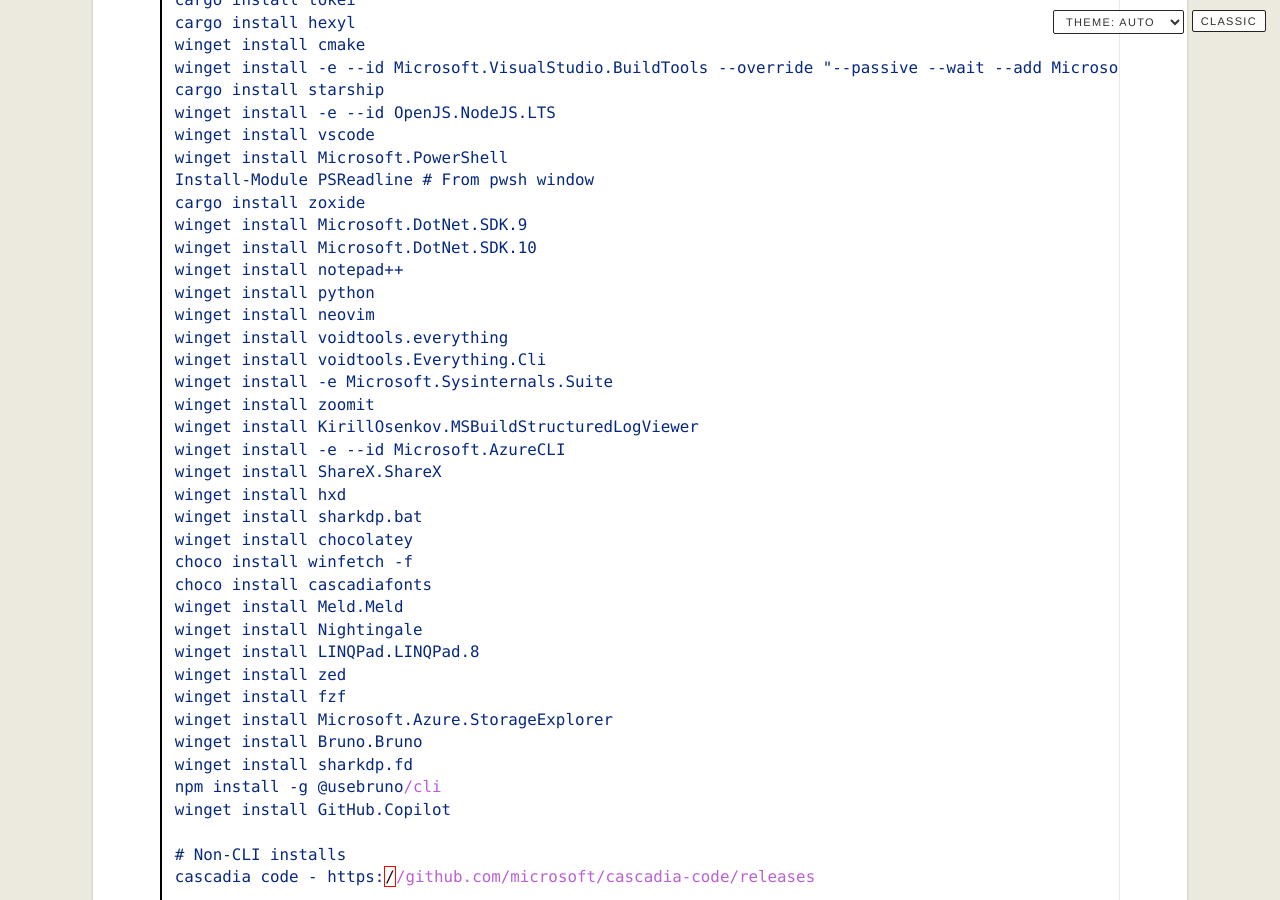
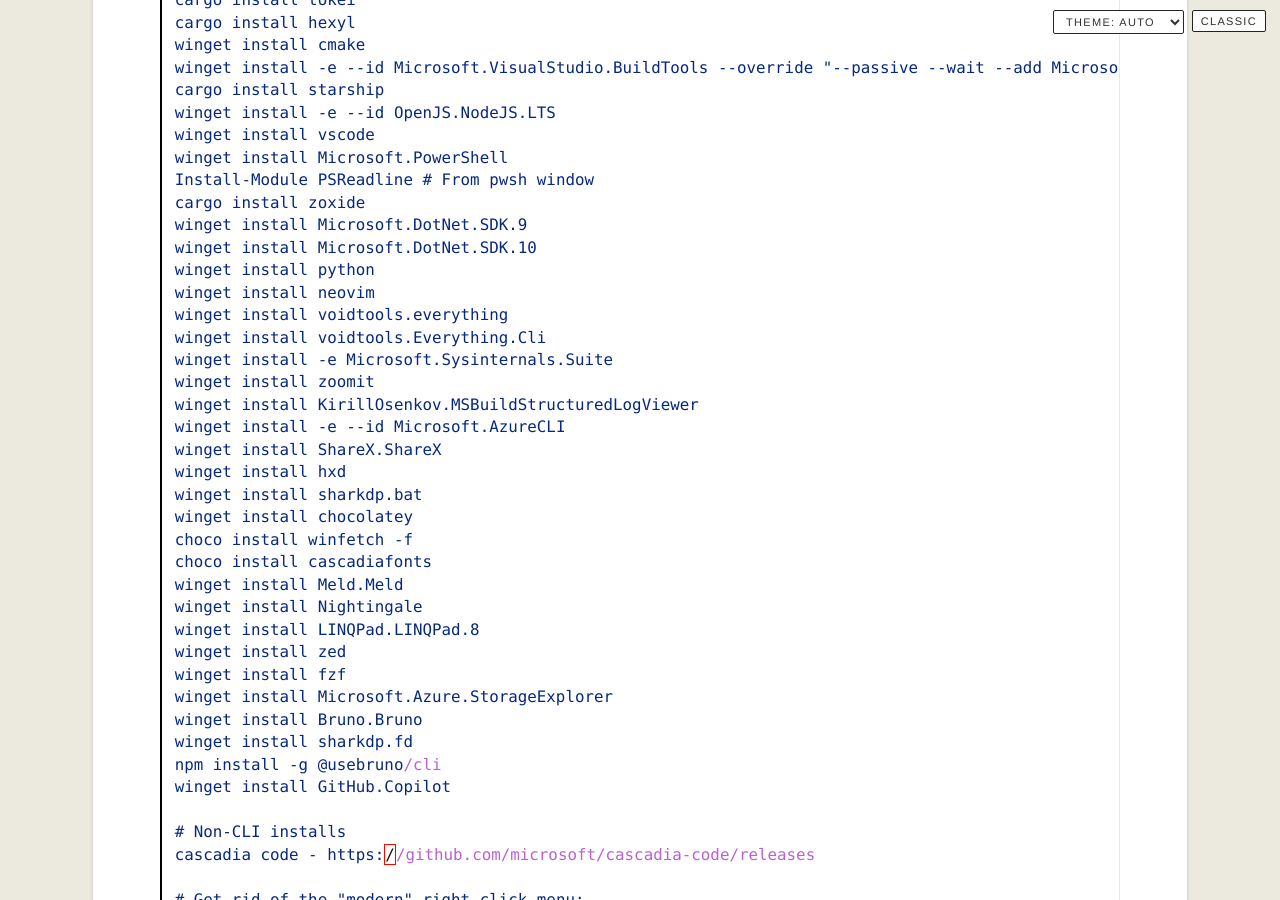
Before and after one commit to Treit/treit.github.io, a Jekyll site: the page built from _posts/2026/2026-01-05-NewMachine.md, in a window 1280 px wide and 900 px high, scrolled down 589 px. Built offline with Jekyll 4.4.1, drawn with Linux system fonts in a browser that asks for light colours.

Commit message:
Remove Notepad++ installation command (#16)
Removed installation of Notepad++ from the setup instructions.

```diff
--- a/_posts/2026/2026-01-05-NewMachine.md
+++ b/_posts/2026/2026-01-05-NewMachine.md
@@ -30,7 +30,6 @@
 cargo install zoxide
 winget install Microsoft.DotNet.SDK.9
 winget install Microsoft.DotNet.SDK.10
-winget install notepad++
 winget install python
 winget install neovim
 winget install voidtools.everything
```
